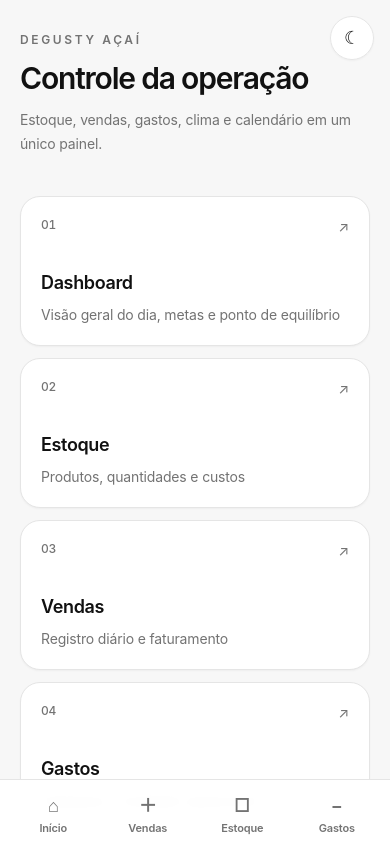
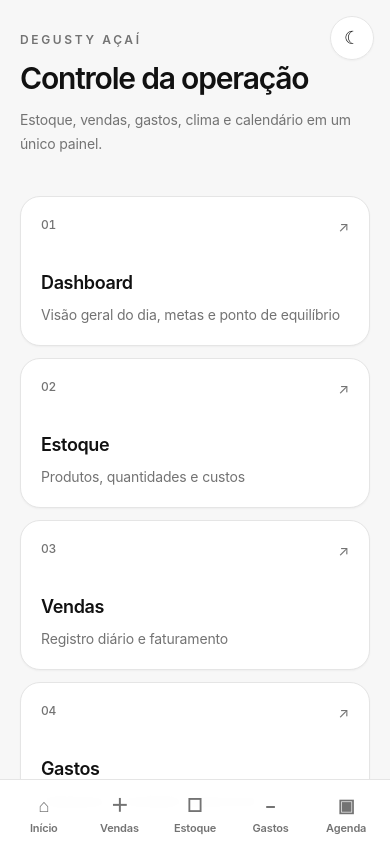
Before and after one commit to Foxkvjx/degustyacaii, a Next.js app: page / in a window 390 px wide. Shown: the top 844 px of the page. Built offline with nearby package versions, Linux system fonts and the light colour scheme.

Commit message:
feat: add calendar to mobile navigation

```diff
--- a/app/components/MobileNav.tsx
+++ b/app/components/MobileNav.tsx
@@ -8,13 +8,14 @@ const items = [
   ["/vendas", "Vendas", "＋"],
   ["/estoque", "Estoque", "□"],
   ["/gastos", "Gastos", "−"],
+  ["/calendario", "Agenda", "▣"],
 ];
 
 export default function MobileNav() {
   const pathname = usePathname();
   return (
     <nav className="fixed inset-x-0 bottom-0 z-50 border-t border-slate-200 bg-white/95 px-2 pb-[env(safe-area-inset-bottom)] pt-2 backdrop-blur dark:bg-black/95 sm:hidden">
-      <div className="mx-auto grid max-w-md grid-cols-4 gap-1">
+      <div className="mx-auto grid max-w-md grid-cols-5 gap-1">
         {items.map(([href, label, icon]) => {
           const active = pathname === href;
           return <Link key={href} href={href} className={`flex min-h-14 flex-col items-center justify-center rounded-xl px-2 text-[11px] font-semibold transition-colors ${active ? "bg-black text-white dark:bg-white dark:text-black" : "text-slate-500"}`}><span className="text-lg leading-5">{icon}</span><span className="mt-1">{label}</span></Link>;
```
